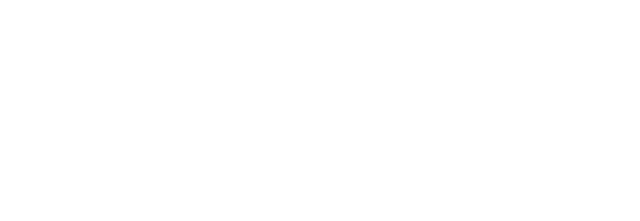
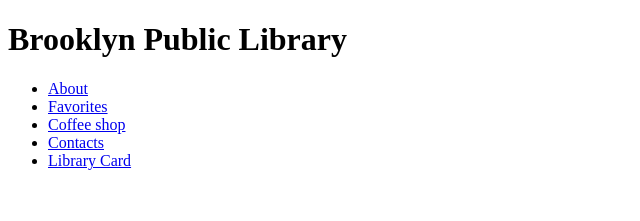
Before and after one commit to totoogg/JSFEPRESCHOOL2023Q2, a website: page index.html in a window 1280 px wide. Shown: the whole page, without its empty margins (0-640 px from the left). Drawn offline with Linux system fonts and the light colour scheme; a web font is replaced by a local one.

Commit message:
feat: header in html file

```diff
--- a/index.html
+++ b/index.html
@@ -8,6 +8,35 @@
   <link href="https://fonts.googleapis.com/css2?family=Forum&family=Inter:wght@400;700&display=swap" rel="stylesheet">
 </head>
 <body>
+  <header>
+    <div class="wrapper">
+      <div class="header__logo">
+        <h1 class="logo">Brooklyn Public Library</h1>
+      </div>
+      <nav class="header__navigation">
+        <ul class="navigation">
+          <li class="navigation__item"><a href="#" class="navigation__item__link">About</a></li>
+          <li class="navigation__item"><a href="#" class="navigation__item__link">Favorites</a></li>
+          <li class="navigation__item"><a href="#" class="navigation__item__link">Coffee shop</a></li>
+          <li class="navigation__item"><a href="#" class="navigation__item__link">Contacts</a></li>
+          <li class="navigation__item"><a href="#" class="navigation__item__link">Library Card</a></li>
+        </ul>
+      </nav>
+      <div class="header__profile">
+        <img src="src/img/icons/icon_profile.svg" alt="profile">
+      </div>
+    </div>
+  </header>
+  <main>
+    <section></section>
+    <section></section>
+    <section></section>
+    <section></section>
+    <section></section>
+    <section></section>
+  </main>
+  <footer>
 
+  </footer>
 </body>
 </html>
```
Also changed, not shown: package.json (added, +19 -0 lines), src/img/icons/icon_profile.svg (added).
